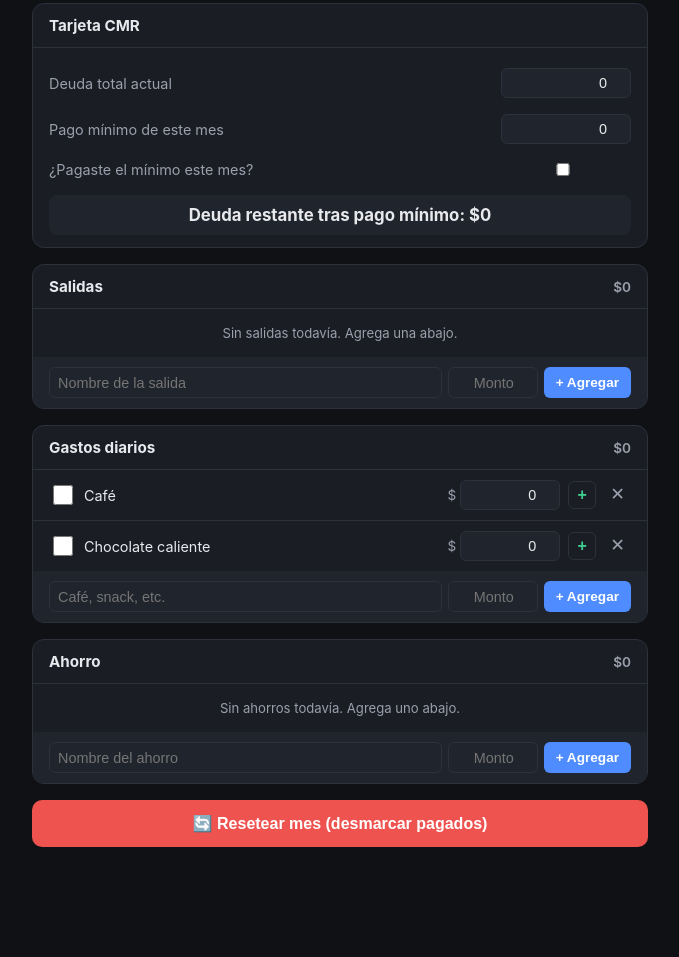
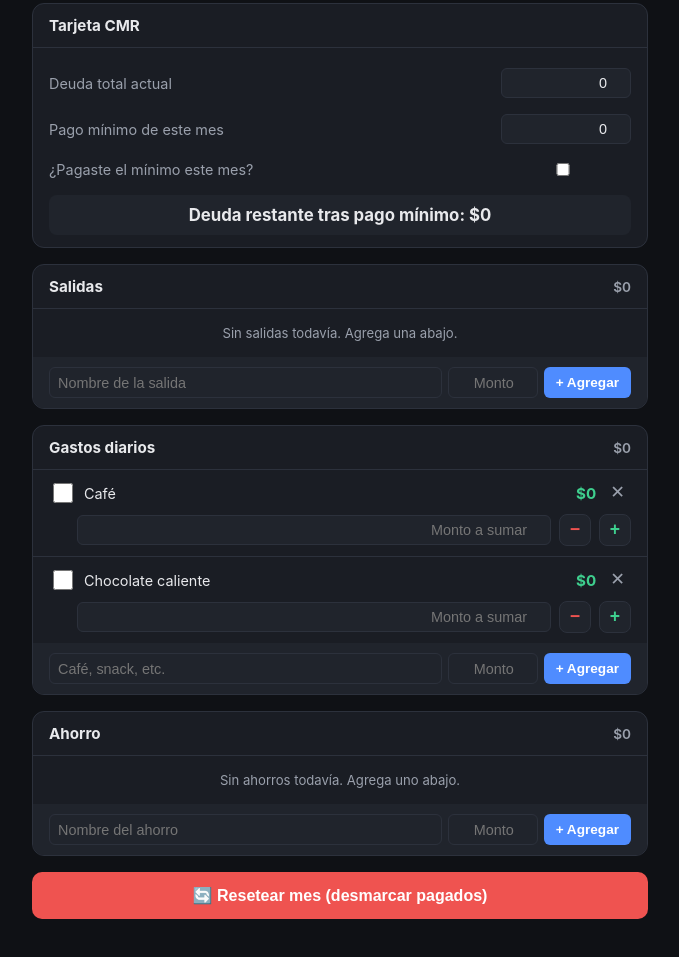
Before and after one commit to JoaquinEscobarDev/planillaGastos, a website: page noheli.html in a window 1280 px wide. Shown: the part 671-1628 px from the top of the page, without its empty margins (300-979 px from the left). Drawn offline with Linux system fonts and the light colour scheme; no server answers.

Commit message:
Rediseña el sumar monto en Gastos diarios y Ahorro: sin prompt, con resta
Cada item ahora separa el monto a sumar (editable, ej. precio de un
cafe) del total acumulado. El + suma ese monto al total sin preguntar
nada por dialogo, y el - lo resta por si se aprieta el boton de mas.
Antes editar el campo de monto reemplazaba el total en vez de sumarlo;
ahora el total solo cambia con los botones +/-. Se migra automatica-
mente la data vieja que guardaba el total directo en "amount".

```diff
--- a/app.js
+++ b/app.js
@@ -11,14 +11,28 @@
   const API_URL = "/api/data/" + config.personId;
   const defaultData = config.defaultData;
 
+  // Items en secciones "acumulables" (Gastos diarios, Ahorro) guardan un
+  // monto a sumar (`amount`) por separado del total acumulado (`total`).
+  // Los registros viejos solo tenían `amount` representando el total: lo
+  // migramos a `total` y dejamos `amount` en 0 para la próxima suma.
+  function ensureTotal(items) {
+    items.forEach((item) => {
+      if (typeof item.total !== "number") {
+        item.total = Number(item.amount) || 0;
+        item.amount = 0;
+      }
+    });
+    return items;
+  }
+
   function normalize(parsed) {
     return {
       income: typeof parsed.income === "number" ? parsed.income : defaultData.income,
       fixed: Array.isArray(parsed.fixed) ? parsed.fixed : structuredClone(defaultData.fixed),
       cmr: parsed.cmr ? parsed.cmr : structuredClone(defaultData.cmr),
       outings: Array.isArray(parsed.outings) ? parsed.outings : structuredClone(defaultData.outings),
-      daily: Array.isArray(parsed.daily) ? parsed.daily : structuredClone(defaultData.daily || []),
-      savings: Array.isArray(parsed.savings) ? parsed.savings : structuredClone(defaultData.savings || [])
+      daily: ensureTotal(Array.isArray(parsed.daily) ? parsed.daily : structuredClone(defaultData.daily || [])),
+      savings: ensureTotal(Array.isArray(parsed.savings) ? parsed.savings : structuredClone(defaultData.savings || []))
     };
   }
 
@@ -127,6 +141,10 @@
     return items.reduce((acc, item) => acc + (Number(item.amount) || 0), 0);
   }
 
+  function sumTotals(items) {
+    return items.reduce((acc, item) => acc + (Number(item.total) || 0), 0);
+  }
+
   function renderList(containerId, items, emptyText, allowTopUp) {
     const container = document.getElementById(containerId);
     container.innerHTML = "";
@@ -156,6 +174,80 @@
       nameSpan.className = "name" + (item.paid ? " paid" : "");
       nameSpan.textContent = item.name;
 
+      const deleteBtn = document.createElement("button");
+      deleteBtn.className = "delete-btn";
+      deleteBtn.type = "button";
+      deleteBtn.textContent = "✕";
+      deleteBtn.setAttribute("aria-label", "Eliminar");
+      deleteBtn.addEventListener("click", () => {
+        items.splice(index, 1);
+        renderAll();
+      });
+
+      if (allowTopUp) {
+        row.classList.add("topup");
+
+        const main = document.createElement("div");
+        main.className = "item-main";
+
+        const totalSpan = document.createElement("span");
+        totalSpan.className = "topup-total";
+        totalSpan.textContent = formatCLP(item.total);
+
+        main.appendChild(checkbox);
+        main.appendChild(nameSpan);
+        main.appendChild(totalSpan);
+        main.appendChild(deleteBtn);
+
+        const controls = document.createElement("div");
+        controls.className = "item-controls";
+
+        const amountInput = document.createElement("input");
+        amountInput.type = "number";
+        amountInput.min = "0";
+        amountInput.step = "100";
+        amountInput.placeholder = "Monto a sumar";
+        amountInput.className = "topup-input";
+        amountInput.value = item.amount || "";
+        amountInput.addEventListener("input", () => {
+          const val = parseFloat(amountInput.value);
+          items[index].amount = isNaN(val) ? 0 : val;
+          persistDebounced();
+        });
+
+        const minusBtn = document.createElement("button");
+        minusBtn.className = "step-btn minus-btn";
+        minusBtn.type = "button";
+        minusBtn.textContent = "−";
+        minusBtn.setAttribute("aria-label", "Restar este monto del total");
+        minusBtn.title = "Restar este monto del total (por si apretaste + de más)";
+        minusBtn.addEventListener("click", () => {
+          const step = Number(items[index].amount) || 0;
+          if (step <= 0) return;
+          items[index].total = Math.max(0, (Number(items[index].total) || 0) - step);
+          renderAll();
+        });
+
+        const plusBtn = document.createElement("button");
+        plusBtn.className = "step-btn plus-btn";
+        plusBtn.type = "button";
+        plusBtn.textContent = "+";
+        plusBtn.setAttribute("aria-label", "Sumar este monto al total");
+        plusBtn.title = "Sumar este monto al total";
+        plusBtn.addEventListener("click", () => {
+          const step = Number(items[index].amount) || 0;
+          if (step <= 0) return;
+          items[index].total = (Number(items[index].total) || 0) + step;
+          renderAll();
+        });
+
+        controls.appendChild(amountInput);
+        controls.appendChild(minusBtn);
+        controls.appendChild(plusBtn);
+
+        row.appendChild(main);
+        row.appendChild(controls);
+      } else {
         const amountWrap = document.createElement("div");
         amountWrap.className = "amount-wrap";
 
@@ -180,41 +272,14 @@
         row.appendChild(checkbox);
         row.appendChild(nameSpan);
         row.appendChild(amountWrap);
-
-      if (allowTopUp) {
-        const topUpBtn = document.createElement("button");
-        topUpBtn.className = "topup-btn";
-        topUpBtn.type = "button";
-        topUpBtn.textContent = "+";
-        topUpBtn.setAttribute("aria-label", "Sumar monto a este ítem");
-        topUpBtn.title = "Sumar monto a este ítem";
-        topUpBtn.addEventListener("click", () => {
-          const input = prompt("¿Cuánto quieres agregar a \"" + item.name + "\"? (actual: " + formatCLP(item.amount) + ")");
-          if (input === null) return;
-          const addAmount = parseFloat(input);
-          if (isNaN(addAmount) || addAmount <= 0) return;
-          items[index].amount = (Number(items[index].amount) || 0) + addAmount;
-          renderAll();
-        });
-        row.appendChild(topUpBtn);
+        row.appendChild(deleteBtn);
       }
 
-      const deleteBtn = document.createElement("button");
-      deleteBtn.className = "delete-btn";
-      deleteBtn.type = "button";
-      deleteBtn.textContent = "✕";
-      deleteBtn.setAttribute("aria-label", "Eliminar");
-      deleteBtn.addEventListener("click", () => {
-        items.splice(index, 1);
-        renderAll();
-      });
-
-      row.appendChild(deleteBtn);
       container.appendChild(row);
     });
   }
 
-  function setupAddForm(prefix, items) {
+  function setupAddForm(prefix, items, isTopUp) {
     const nameInput = document.getElementById(prefix + "AddName");
     const amountInput = document.getElementById(prefix + "AddAmount");
     const addBtn = document.getElementById(prefix + "AddBtn");
@@ -226,7 +291,12 @@
         return;
       }
       const amount = parseFloat(amountInput.value);
-      items.push({ name: name, amount: isNaN(amount) ? 0 : amount, paid: false });
+      const amt = isNaN(amount) ? 0 : amount;
+      if (isTopUp) {
+        items.push({ name: name, amount: amt, total: amt, paid: false });
+      } else {
+        items.push({ name: name, amount: amt, paid: false });
+      }
       nameInput.value = "";
       amountInput.value = "";
       renderAll();
@@ -264,8 +334,8 @@
     const income = Number(data.income) || 0;
     const fixedTotal = sumAmounts(data.fixed);
     const outingTotal = sumAmounts(data.outings);
-    const dailyTotal = sumAmounts(data.daily);
-    const savingsTotal = sumAmounts(data.savings);
+    const dailyTotal = sumTotals(data.daily);
+    const savingsTotal = sumTotals(data.savings);
     const cmrMin = Number(data.cmr.min) || 0;
     const cmrDebt = Number(data.cmr.debt) || 0;
 
@@ -336,8 +406,8 @@
 
   setupAddForm("fixed", data.fixed);
   setupAddForm("outing", data.outings);
-  setupAddForm("daily", data.daily);
-  setupAddForm("savings", data.savings);
+  setupAddForm("daily", data.daily, true);
+  setupAddForm("savings", data.savings, true);
 
   // Re-sync when the tab regains focus, so changes made on another device
   // show up without the user needing to know they should refresh.
--- a/noheli.html
+++ b/noheli.html
@@ -155,8 +155,8 @@
       },
       outings: [],
       daily: [
-        { name: "Café", amount: 0, paid: false },
-        { name: "Chocolate caliente", amount: 0, paid: false }
+        { name: "Café", amount: 0, total: 0, paid: false },
+        { name: "Chocolate caliente", amount: 0, total: 0, paid: false }
       ],
       savings: []
     }
--- a/style.css
+++ b/style.css
@@ -260,21 +260,62 @@ header .back-link {
 
 .item .delete-btn:active { color: var(--red); }
 
-.item .topup-btn {
+/* ---- Items acumulables (Gastos diarios, Ahorro) ---- */
+.item.topup {
+  flex-direction: column;
+  align-items: stretch;
+  gap: 8px;
+}
+
+.item-main {
+  display: flex;
+  align-items: center;
+  gap: 8px;
+}
+
+.item-main .name {
+  flex: 1 1 auto;
+  min-width: 0;
+}
+
+.topup-total {
   flex-shrink: 0;
-  background: none;
+  font-weight: 700;
+  color: var(--green);
+  font-size: 0.95rem;
+}
+
+.item-controls {
+  display: flex;
+  align-items: center;
+  gap: 8px;
+  padding-left: 28px;
+}
+
+.topup-input {
+  flex: 1 1 auto;
+  min-width: 0;
+  width: auto;
+  text-align: left;
+}
+
+.step-btn {
+  flex-shrink: 0;
+  width: 32px;
+  height: 32px;
   border: 1px solid var(--border);
-  border-radius: 6px;
-  color: var(--green);
-  font-size: 1rem;
+  border-radius: 8px;
+  background: var(--card-2);
+  font-size: 1.1rem;
   font-weight: 700;
   cursor: pointer;
-  width: 28px;
-  height: 28px;
   line-height: 1;
 }
 
-.item .topup-btn:active { background: var(--card-2); }
+.step-btn:active { opacity: 0.7; }
+
+.minus-btn { color: var(--red); }
+.plus-btn { color: var(--green); }
 
 input[type="number"],
 input[type="text"] {
```
Also changed, not shown: joaquin.html (+2 -2 lines). Lines whose indentation alone changed are shown as unchanged.
